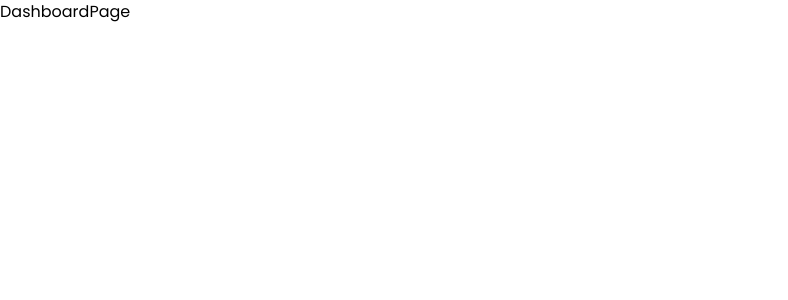
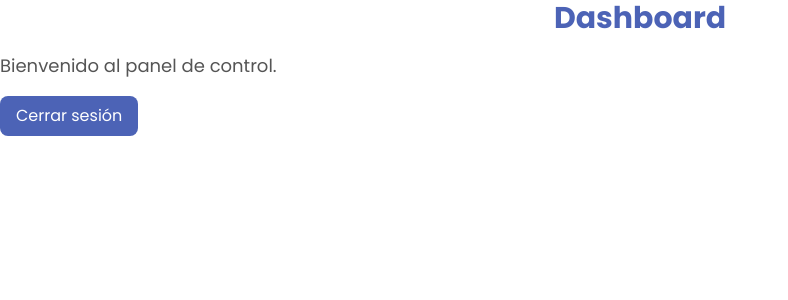
Before and after one commit to chicho69-cesar/meetly, a React (Vite) app in the folder meetly-web/: page / in a window 1280 px wide. Shown: the top 300 px of the page, without its empty margins (0-788 px from the left). Built offline with nearby package versions, Linux system fonts and the light colour scheme; no server answers; sample sign-in values are in the browser's storage.

Commit message:
:sparkles: Add auth layout and dashboard basic page

```diff
--- a/meetly-web/src/presentation/layouts/auth/auth-layout.tsx
+++ b/meetly-web/src/presentation/layouts/auth/auth-layout.tsx
@@ -2,8 +2,28 @@ import { Outlet } from "react-router"
 
 export default function AuthLayout() {
   return (
-    <div>
-      <Outlet />
+    <div className="min-h-screen flex items-center justify-center bg-gradient-to-b from-primary/30 to-background">
+      <main className="grid grid-cols-1 md:grid-cols-2 bg-white rounded-lg shadow-lg max-w-3xl w-full overflow-hidden">
+        <div className="w-full p-8 md:p-12 flex flex-col items-center justify-center">
+          <img
+            src="/favicon.png"
+            alt="Meetly Logo"
+            className="w-48 h-48 mb-2 drop-shadow-md select-none"
+          />
+
+          <h1 className="text-4xl font-bold text-primary mb-4 tracking-tight text-center">
+            Bienvenido a Meetly
+          </h1>
+
+          <p className="text-secondary text-center text-sm font-semibold">
+            Inicia sesión o regístrate para continuar
+          </p>
+        </div>
+
+        <div className="w-full bg-accent/10">
+          <Outlet />
+        </div>
+      </main>
     </div>
   )
 }
--- a/meetly-web/src/presentation/pages/dashboard/dashboard-page.tsx
+++ b/meetly-web/src/presentation/pages/dashboard/dashboard-page.tsx
@@ -1,6 +1,24 @@
+import useAuthStore from "../../hooks/use-auth-store"
 
 export default function DashboardPage() {
+  const { handleLogout } = useAuthStore()
+
   return (
-    <div>DashboardPage</div>
+    <div>
+      <h1 className="text-3xl font-bold text-primary text-center mb-4">
+        Dashboard
+      </h1>
+
+      <p className="text-lg text-secondary mb-4">
+        Bienvenido al panel de control.
+      </p>
+
+      <button
+        onClick={handleLogout}
+        className="px-4 py-2 bg-primary text-white rounded-lg hover:bg-primary/90 transition"
+      >
+        Cerrar sesión
+      </button>
+    </div>
   )
 }
```
